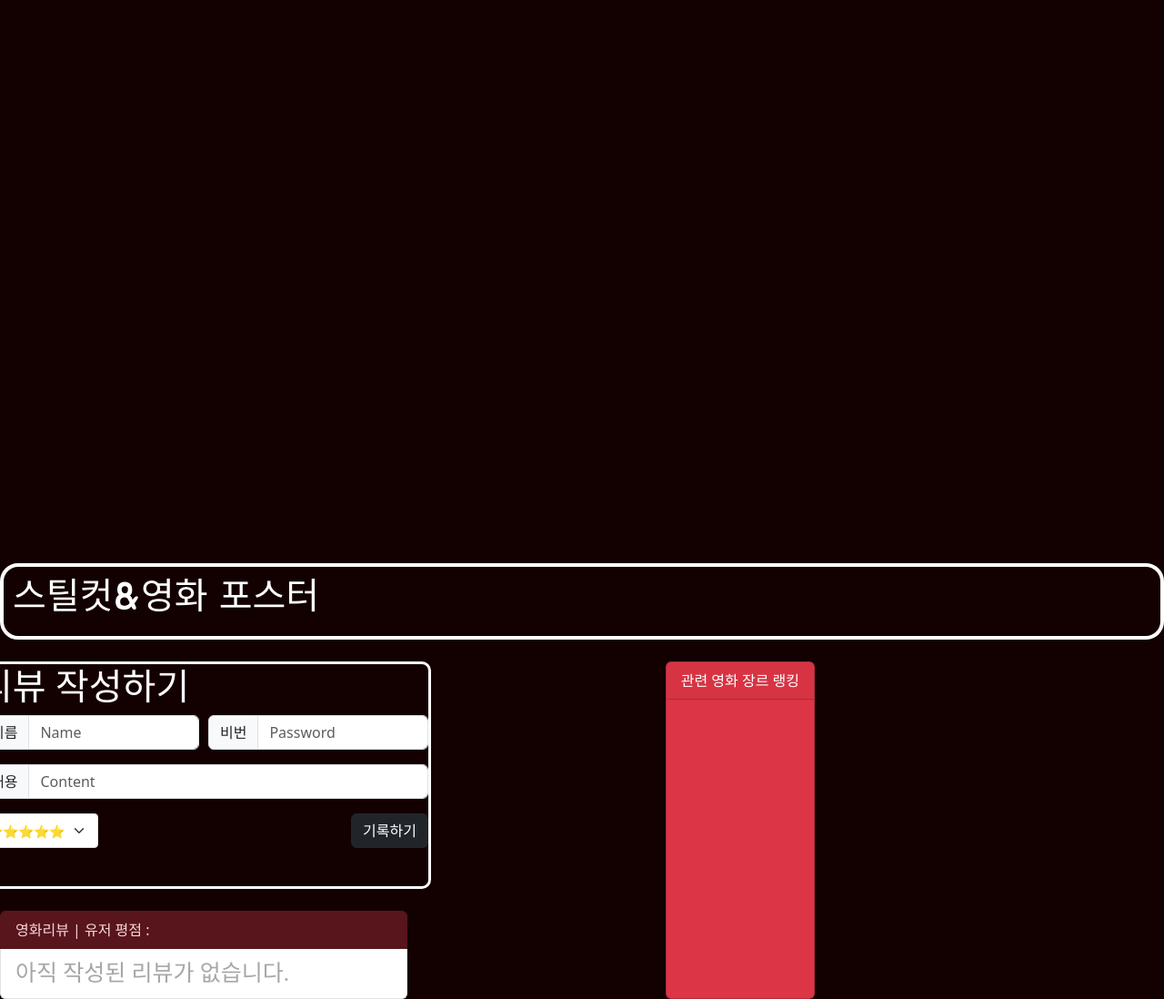
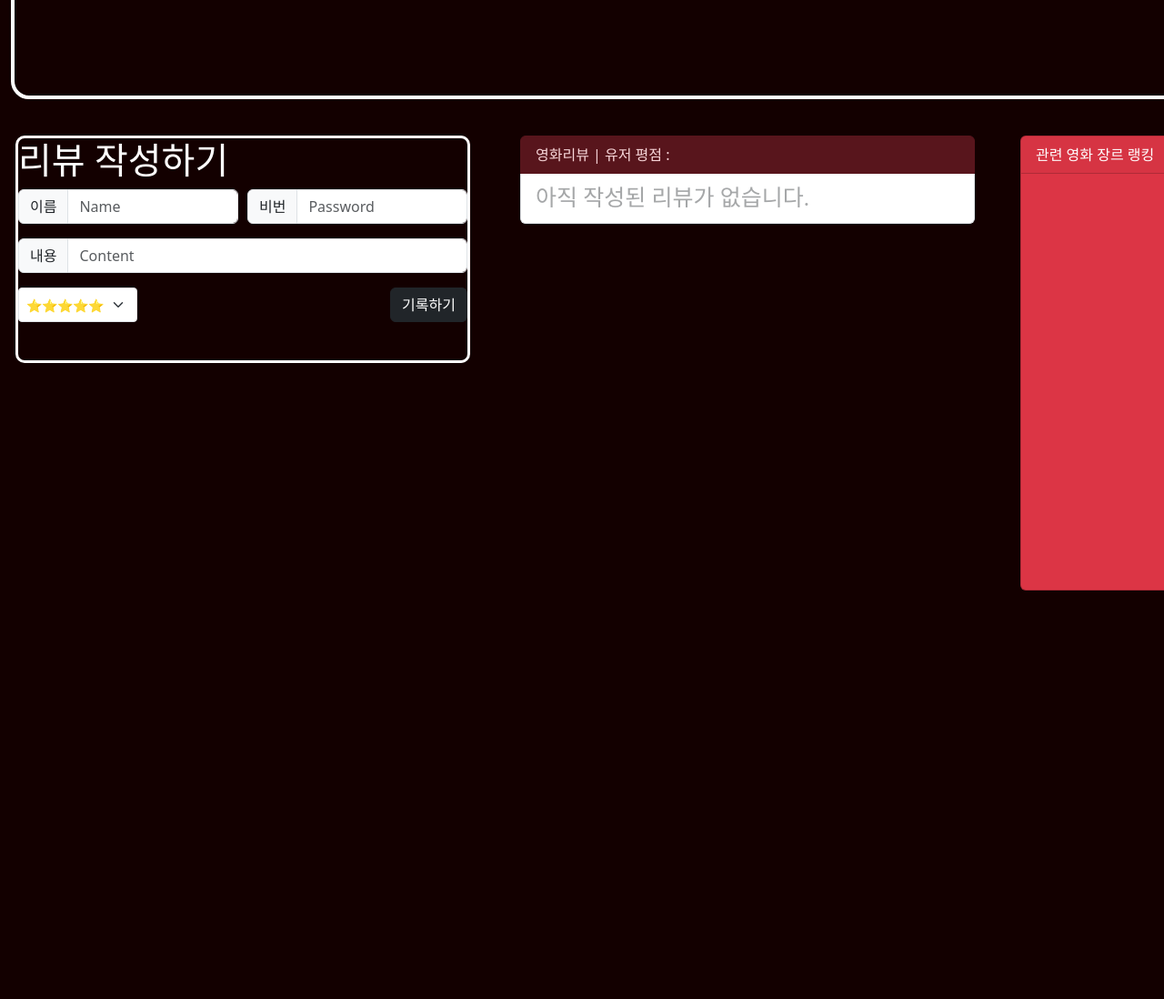
Before and after one commit to rhwjdgns/movie-rangked, a plain HTML site: page movie_details.html in a window 1280 px wide. Shown: the part 1611-2709 px from the top of the page at 91% size. After the commit the page ends 2260 px from the top, so only its background shows below. Drawn offline with nearby package versions, Linux system fonts and the light colour scheme; no server answers; a web font is replaced by a local one.

Commit message:
스틸컷 위치 조정

```diff
--- a/movie_detail.css
+++ b/movie_detail.css
@@ -4,9 +4,9 @@ body{
 .container{
     margin: 0;
     display: grid;
-    grid-template-rows: 150px 760px 700px 500px;
-    grid-template-columns: 510px 400px 400px 300px;
-    gap: 40px 80px;
+    grid-template-rows: 150px 760px 730px 500px;
+    grid-template-columns: 510px 500px 400px 300px;
+    gap: 40px 50px;
 
 }
 .backbtn{
@@ -131,7 +131,7 @@ a{
 .stills{
     grid-row-start: 3;
     grid-column-start: 1;
-    grid-column-end: span 3;
+    grid-column-end: 4;
     border: 4px solid white;
     border-radius: 20px;
     padding: 10px;
@@ -168,22 +168,15 @@ a{
     display: flex;
     margin-right: auto;
 }
-.detail_bottom{
-    display: flex;
-    flex-direction: row;
-    max-width: 70%;
-    justify-content: space-between;
+
+.movie_ranked_box{
+    grid-row-start: 4;
+    grid-column-start: 3;
 }
-.movie_ranked_box{
 
-}
-.review{
-    display: flex;
-    flex-direction: column;
-    width: 50%;
-}
-.review_box{  /* 리뷰 입력칸 모음 */
-    display: flex;
+.review{  /* 리뷰 입력칸 모음 */
+    grid-row-start: 4;
+    grid-column-start: 1;
     justify-content: center;
 }
 
@@ -226,11 +219,9 @@ a{
 .review_information{
     display: flex;
 }
-.review_list_box{
-    display: flex;
-    justify-content: center;
-    max-width: 700px;
-    min-width: 500px;
+.review_list{
+    grid-row-start: 4;
+    grid-column-start: 2;
 }
 .dropdown-menu{
     width: 400px;
--- a/movie_details.html
+++ b/movie_details.html
@@ -52,28 +52,22 @@
             <h1 class="actor_font">출연진</h1>
             <p id="movie-cast"></p>
         </div>
-    </div><!-- 추가된 스틸컷 이미지 표시 부분 -->
+        <!-- 추가된 스틸컷 이미지 표시 부분 -->
         <div class="stills">
             <h1 class="stills_font">스틸컷&영화 포스터</h1>
             <div id="stills-container" class="row"></div>
         </div>
-    <br>
         <!-- 리뷰와 비슷한 영화 장르 랭킹 -->
-    <div class="detail_bottom">
         <div class="review"><!-- 리뷰 입력과 나열 창-->
-            <div class="review_box"><!-- 리뷰 테두리 -->
             <div class="review_input">
                 <div class="inputs"><!-- 리뷰 입력 칸-->
                     <h1>리뷰 작성하기</h1>
                     <div class="user_information"> <!-- 리뷰 사용자 입력 칸-->
                         <div class="input-group mb-3 review_input_name">
                             <span class="input-group-text">이름</span>
-                                <input id="review_name" type="text" class="form-control"
-                                    aria-label="Sizing example input" placeholder="Name"
-                                    aria-describedby="inputGroup-sizing-default">
+                            <input id="review_name" type="text" class="form-control" aria-label="Sizing example input"
+                                placeholder="Name" aria-describedby="inputGroup-sizing-default">
                         </div>
-
-
 
                         <div class="input-group mb-3 review_input_password">
                             <span class="input-group-text">비번</span>
@@ -85,16 +79,14 @@
 
                     <div class="input-group mb-3 review_write">
                         <span class="input-group-text">내용</span>
-                            <input id="review_content" type="text" class="form-control"
-                                aria-label="Sizing example input" placeholder="Content"
-                                aria-describedby="inputGroup-sizing-default">
+                        <input id="review_content" type="text" class="form-control" aria-label="Sizing example input"
+                            placeholder="Content" aria-describedby="inputGroup-sizing-default">
                     </div>
                 </div>
                 <!-- 유저 별점 입력 -->
                 <div class="star_recordbtn">
                     <div class="star">
-                            <select id="movie_star" class="form-select form-select-sm"
-                                aria-label="Small select example">
+                        <select id="movie_star" class="form-select form-select-sm" aria-label="Small select example">
                             <option selected value="5">⭐⭐⭐⭐⭐</option>
                             <option value="4">⭐⭐⭐⭐</option>
                             <option value="3">⭐⭐⭐</option>
@@ -109,10 +101,7 @@
             </div>
         </div>
 
-            <br>
-
         <!-- 리뷰 리스트 -->
-
         <div id="review_list" class="list-group">
             <div id="review_title" class="list-group-item list-group-item-action list-group-item-danger active"
                 aria-current="true" style="position: relative; z-index: 1;">
@@ -123,7 +112,6 @@
             </a>
         </div>
 
-        </div>
         <!-- 영화 랭킹 -->
         <div class="movie_ranked_box card text-bg-danger">
             <div class="card-header">
@@ -131,8 +119,6 @@
             </div>
             <ul id="movie_ranked_list" class=" list-group list-group-flush">
             </ul>
-        </div>
-
         </div>
         <!-- 삭제 알람창 -->
 
@@ -161,6 +147,7 @@
                 </div>
             </div>
         </div>
+    </div>
 
     <script src="movie_detail.js"></script>
     <link rel="stylesheet" href="movie_detail.css">
```
Lines whose indentation alone changed are shown as unchanged.
